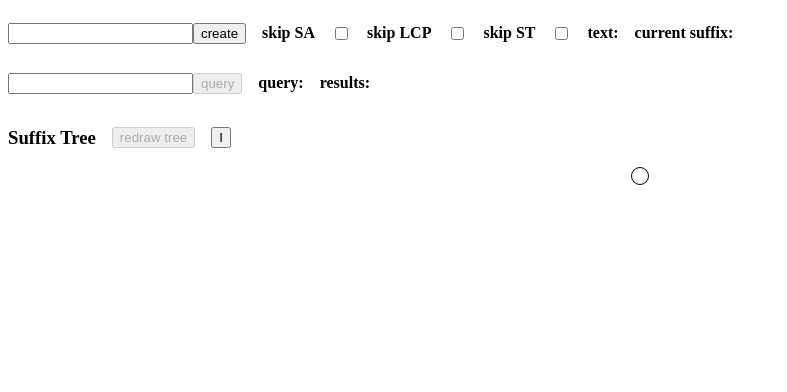
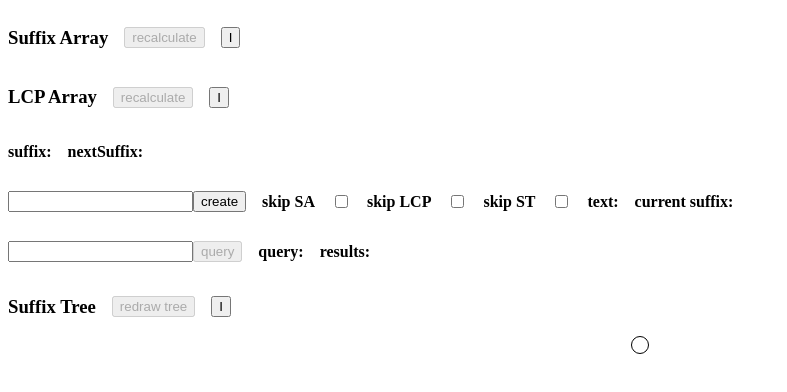
Before and after one commit to neet-007/Data-Structures-To-React-Apps, a React (Vite) app in the folder SuffixTree/: page / in a window 1280 px wide. Shown: the top 392 px of the page, without its empty margins (0-787 px from the left). Built offline with nearby package versions, Linux system fonts and the light colour scheme.

Commit message:
all sections are showen from the start but when reseting the local states are not reset

```diff
--- a/SuffixTree/src/App.tsx
+++ b/SuffixTree/src/App.tsx
@@ -50,16 +50,12 @@ function App() {
   function reDrawTree(){
     setCommand(30);
   };
-  console.log(suffixTree);
+  console.log(command);
 
   return (
     <div onClick={(e) => modalOverlayClick(e, setIsOpen)} style={{position:'relative'}}>
-      {command > 0 &&
         <SuffixArray/>
-      }
-      {Number(command.toString()[0]) > 1 &&
         <LcpArray/>
-      }
 
         <div style={{display:'flex', alignItems:'center', gap:'1rem'}}>
           <div>
--- a/SuffixTree/src/LcpArray.tsx
+++ b/SuffixTree/src/LcpArray.tsx
@@ -27,13 +27,15 @@ const LcpArray:React.FC<LcpArrayProps> = ({...props}) => {
         };
 
         return return_value
-    },[text]);
+    },[text, suffixArray.length]);
 
     useEffect(() => {
         if (command !== 2 && command !== 20 && command !== 2000){
             return
         };
-
+        if (inverseOrder.length === 0){
+            return
+        };
         if (currIndex >= text.length){
             if (command === 20){
                 setCommand(4);
@@ -79,6 +81,8 @@ const LcpArray:React.FC<LcpArrayProps> = ({...props}) => {
             };
             setCurrIndex(i);
             setLcpArrayBefore(lcpArray_);
+        }else if (suffix === undefined){
+            setSuffix(suffixArray[0]);
         }else if (nextSuffix === -1){
             const currIndex_ = inverseOrder[suffix];
             if (currIndex_ === text.length - 1){
@@ -116,7 +120,7 @@ const LcpArray:React.FC<LcpArrayProps> = ({...props}) => {
                 };
             },2000);
         };
-    },[currIndex, command, suffix, nextSuffix, lcp]);
+    },[currIndex, command, suffix, nextSuffix, lcp, inverseOrder.length]);
 
     function handleReCalculate(){
         setSuffix(suffixArray[0]);
--- a/SuffixTree/src/SuffixArray.tsx
+++ b/SuffixTree/src/SuffixArray.tsx
@@ -116,6 +116,9 @@ const SuffixArray:React.FC<SuffixArrayProps> = ({...props}) => {
             }else{
                 setTimeout(() => {
                     setOrder(prev => {
+                        if (prev.length === 0){
+                            prev = Array(text.length).fill(0);
+                        };
                         const count = Array(ALPHABET.length).fill(0);
 
                         for (let i = 0; i < text.length; i ++){
@@ -132,6 +135,9 @@ const SuffixArray:React.FC<SuffixArrayProps> = ({...props}) => {
                         };
 
                         setEqvClasses(prev_ => {
+                            if (prev_.length === 0){
+                                prev_ = Array(text.length).fill(0);
+                            };
                             for (let i = 1; i < text.length; i ++){
                                 if (text[prev[i]] !== text[prev[i - 1]]){
                                     prev_[prev[i]] = prev_[prev[i - 1]] + 1;
@@ -139,7 +145,6 @@ const SuffixArray:React.FC<SuffixArrayProps> = ({...props}) => {
                                     prev_[prev[i]] = prev_[prev[i - 1]];
                                 };
                             };
-
                             return [...prev_]
                         });
 
@@ -185,7 +190,6 @@ const SuffixArray:React.FC<SuffixArrayProps> = ({...props}) => {
                     };
 
                     setEqvClasses(newClasses);
-
                     return newOrder
                 });
                 setLength(prev => prev * 2);
```
